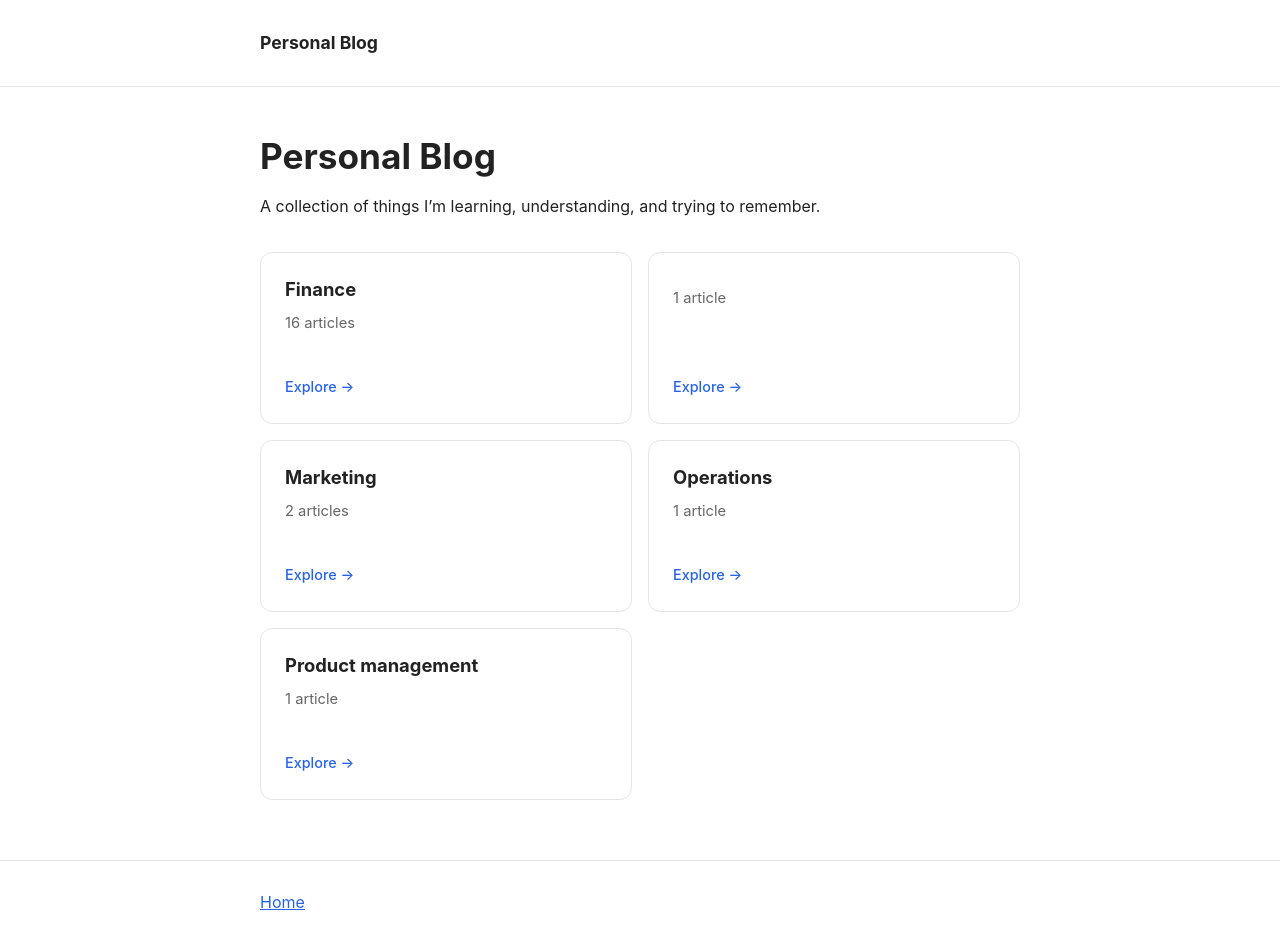
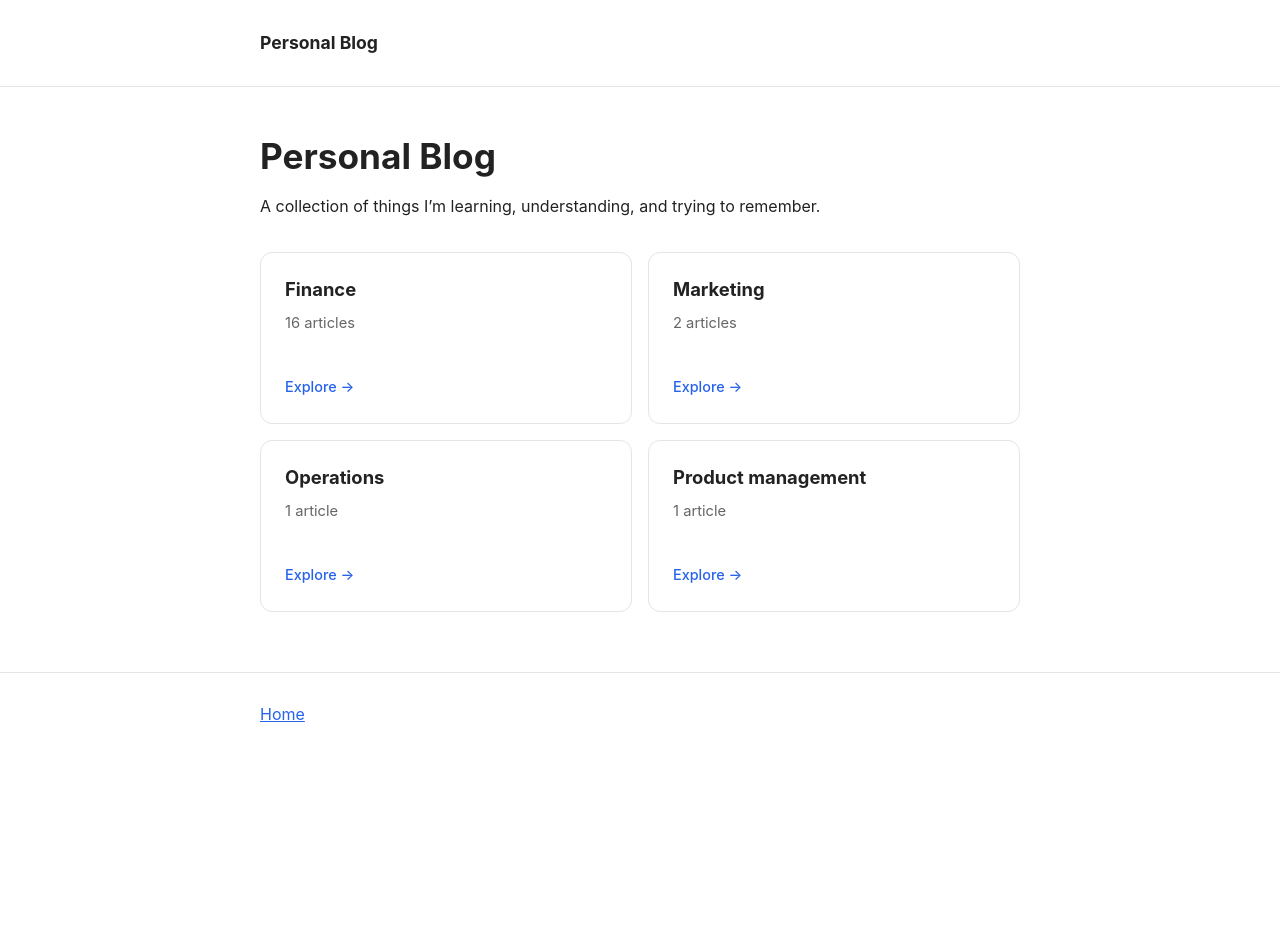
Before and after one commit to BeardedOwl1357/Personal_Blog, a Jekyll site: the page built from index.md, in a window 1280 px wide. Built offline with Jekyll 4.4.1, drawn with Linux system fonts in a browser that asks for light colours; after the commit the page ends 900 px from its top, so only the background shows below that.

Commit message:
Fix empty domain card

```diff
--- a/index.md
+++ b/index.md
@@ -8,19 +8,33 @@ title: Home
 A collection of things I'm learning, understanding, and trying to remember.
 
 <div class="card-grid">
+
 {% assign domains = site.articles | group_by: "domain" %}
+
 {% for domain in domains %}
+
+{% if domain.name and domain.name != "" %}
+
 {% assign domain_slug = domain.name | downcase | replace: " ", "-" %}
 
 <div class="card">
   <a class="card-link" href="{{ '/' | append: domain_slug | append: '/' | relative_url }}">
-    <div class="card-title">{{ domain.name }}</div>
+    <div class="card-title">
+      {{ domain.name }}
+    </div>
+
     <div class="card-description">
       {{ domain.size }} article{% unless domain.size == 1 %}s{% endunless %}
     </div>
-    <div class="card-action">Explore →</div>
+
+    <div class="card-action">
+      Explore →
+    </div>
   </a>
 </div>
 
+{% endif %}
+
 {% endfor %}
+
 </div>
```
